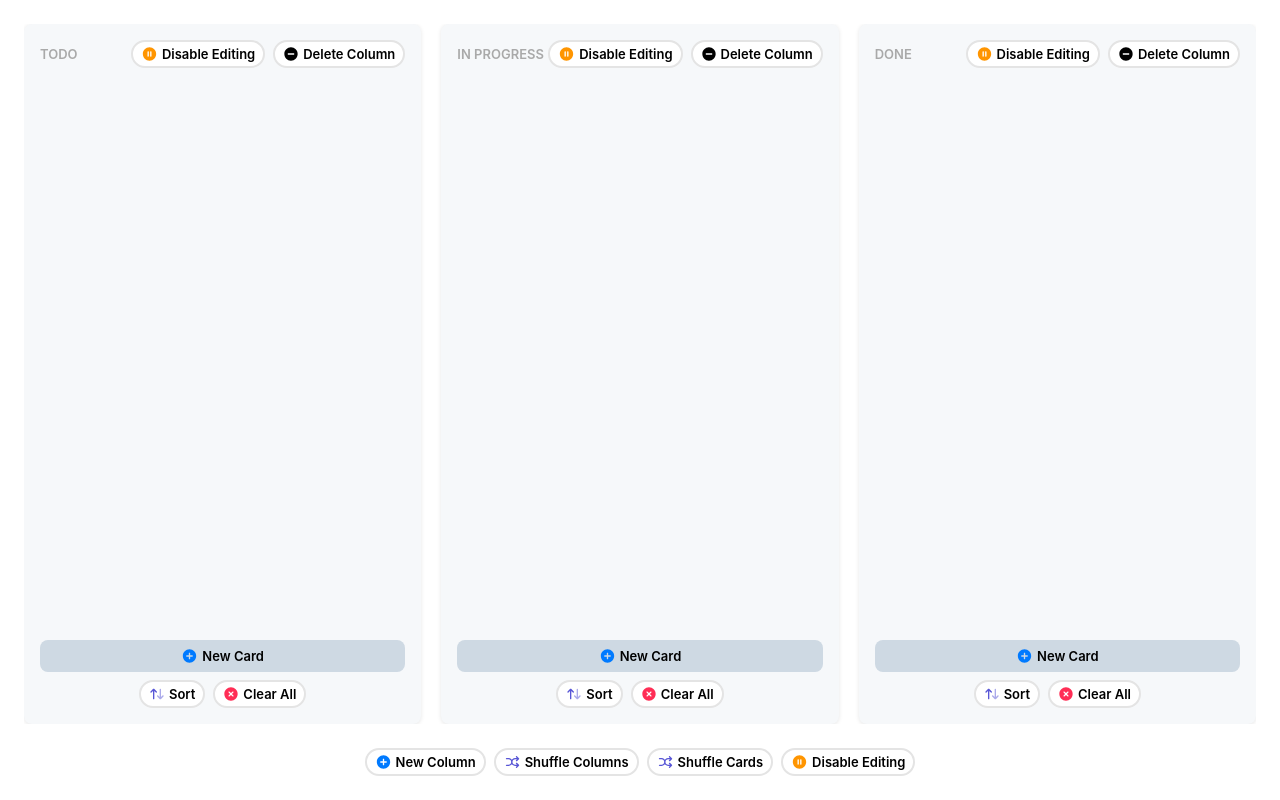
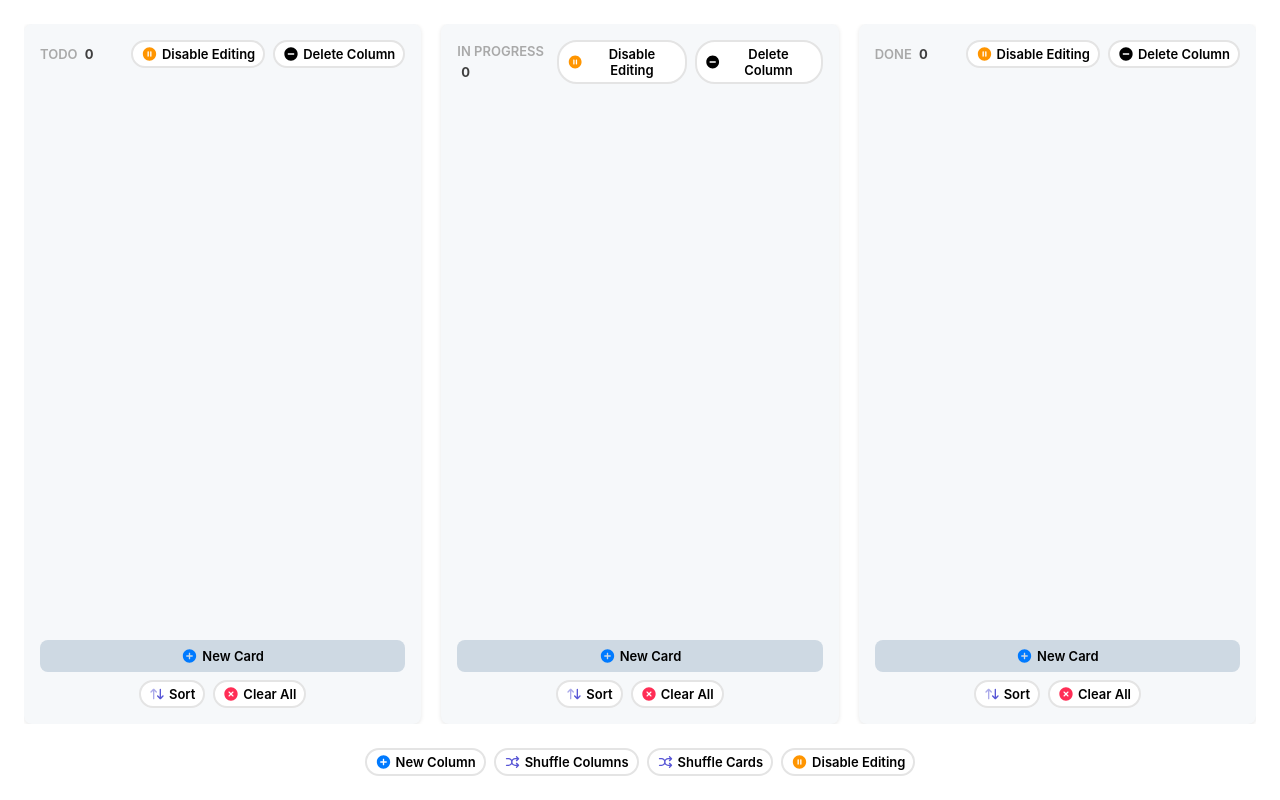
Before and after one commit to vylenne/kanban-board, a Vue app: page / in a window 1280 px wide. Built offline with nearby package versions, Linux system fonts and the light colour scheme; the HTML template or start-up script is replaced by a standard one.

Commit message:
add card counts

```diff
--- a/src/components/Column.vue
+++ b/src/components/Column.vue
@@ -69,6 +69,7 @@ const deleteThisColumn = () => {
       <p ref="nameEl" class="header" :contenteditable="editingEnabled && !isLocked"
         @keydown.enter.prevent="updateName" @blur="updateName">
         {{ column.name }}
+        <span class="count">{{ props.column.cards.length }}</span>
       </p>
       <div class="column-actions">
         <Button v-if="!isLocked" @click="toggleLock">
@@ -164,6 +165,12 @@ const deleteThisColumn = () => {
   background: #fff;
 }
 
+.count {
+  font-weight: 700;
+  margin-left: 4px;
+  color: #3f3f3f;
+}
+
 .column-actions {
   display: flex;
   justify-content: center;
--- a/src/components/ui/Button.vue
+++ b/src/components/ui/Button.vue
@@ -55,11 +55,11 @@ const emit = defineEmits<{
   background: #becbd7;
 }
 
-.btn-action .icon {
+.btn-action:deep(.icon) {
   transition: transform 0.3s ease;
 }
 
-.btn-action .rotate {
+.btn-action:deep(.rotate) {
   transform: rotate(180deg);
 }
 </style>
```
